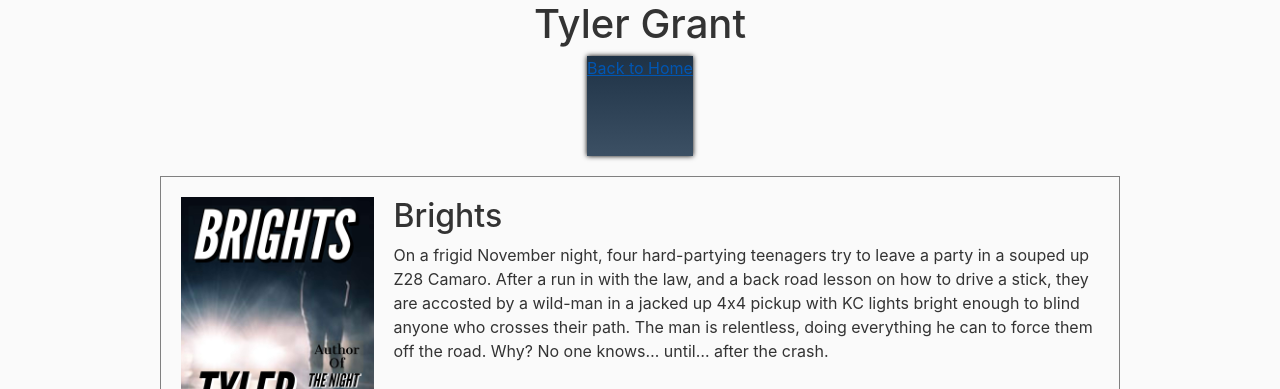
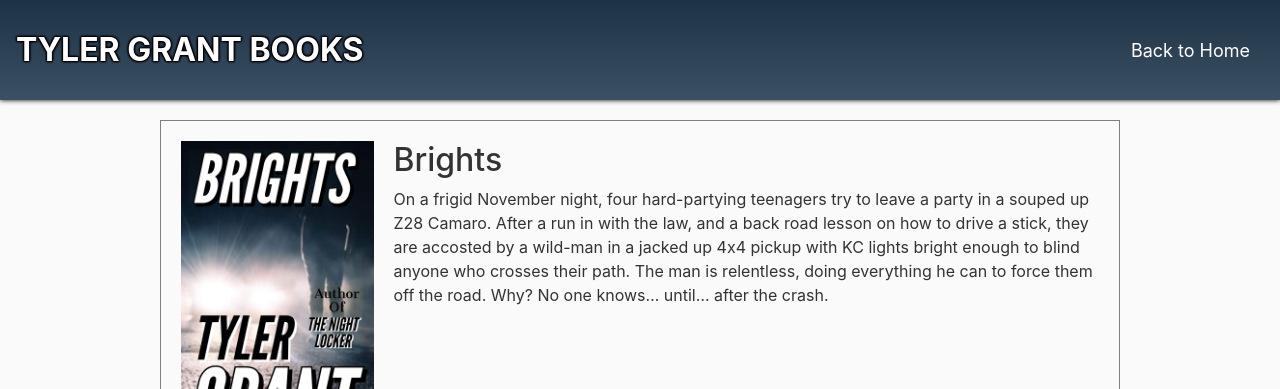
Before and after one commit to tylergrantbooks/tylergrantbooks, a plain HTML site: page all-books/index.html in a window 1280 px wide. Shown: the top 389 px of the page. Drawn offline with nearby package versions, Linux system fonts and the light colour scheme.

Commit message:
upgrade "all-books" navbar; increase .max1200

```diff
--- a/all-books/index.html
+++ b/all-books/index.html
@@ -31,15 +31,20 @@
 	<link rel="stylesheet" href="../css/format.css">
 </head>
 <body>
-	<!-- Header -->
-	<header class="c-h">
-		<div class="max1000 c-v-sp">
-			<h1>Tyler Grant</h1>
-			<nav>
-				<div class="nav_item"><a class="stretched-link" href="../">Back to Home</a></div>
-			</nav>
+	<!-- Navbar -->
+	<nav class="navbar navbar-expand-lg">
+		<h1 class="navbar-brand">Tyler Grant Books</h1>
+
+		<button class="navbar-toggler" type="button" data-toggle="collapse" data-target="#navbar_toggler" aria-controls="navbar_toggler" aria-expanded="false" aria-label="Toggle navigation">
+			<span class="navbar-toggler-icon"></span>
+		</button>
+
+		<div class="collapse navbar-collapse" id="navbar_toggler">
+			<ul class="navbar-nav ml-auto">
+				<li class="nav-item"><a class="nav-link" href="../">Back to Home</a></li>
+			</ul>
 		</div>
-	</header>
+	</nav>
 
 	<!-- All Books -->
 	<section id="all_books">
@@ -222,7 +227,7 @@
 
 	<!-- Footer -->
 	<footer class="c-h">
-		<div class="max1000 c-h-sp">
+		<div class="max1200 c-h-sp">
 			<div class="c-v">
 				<i class="fab fa-amazon"></i>
 				<p>Amazon</p>
--- a/css/format.css
+++ b/css/format.css
@@ -12,9 +12,9 @@ body {
 	background-color: #fafafa;
 }
 
-.max1000 {
+.max1200 {
 	width: 100%;
-	max-width: 1000px;
+	max-width: 1200px;
 	height: 100%;
 }
 
@@ -61,7 +61,7 @@ nav > h1 {
 /* ---------------- */
 #featured {
 	width: 100%;
-	height: 500px;
+	height: 600px;
 	background-image: linear-gradient(rgba(50, 50, 50, 0.8), rgba(50, 50, 50, 0.8)),
 		url("../images/books.jpg");
 }
@@ -329,11 +329,14 @@ footer p {
 /* ---------------------- */
 /* --- Responsiveness --- */
 /* ---------------------- */
-@media only screen and (max-width: 1000px) {
-	.max1000 {
+@media only screen and (max-width: 1200px) {
+	.max1200 {
 		max-width: 100%;
 	}
+}
 
+
+@media only screen and (max-width: 1000px) {
 	h1 {
 		font-size: 2rem;
 	}
```
Also changed, not shown: index.html (+3 -3 lines).
